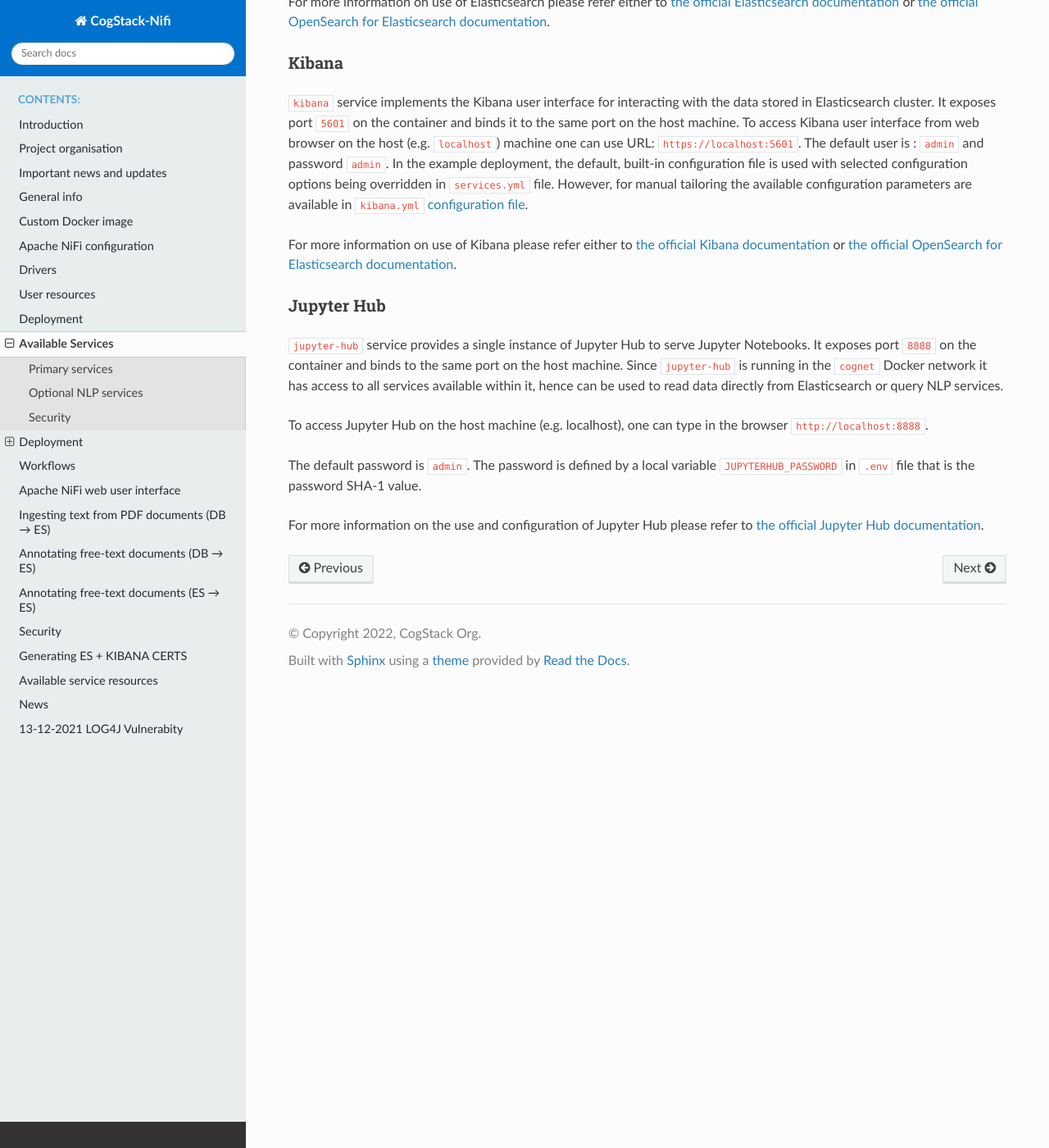
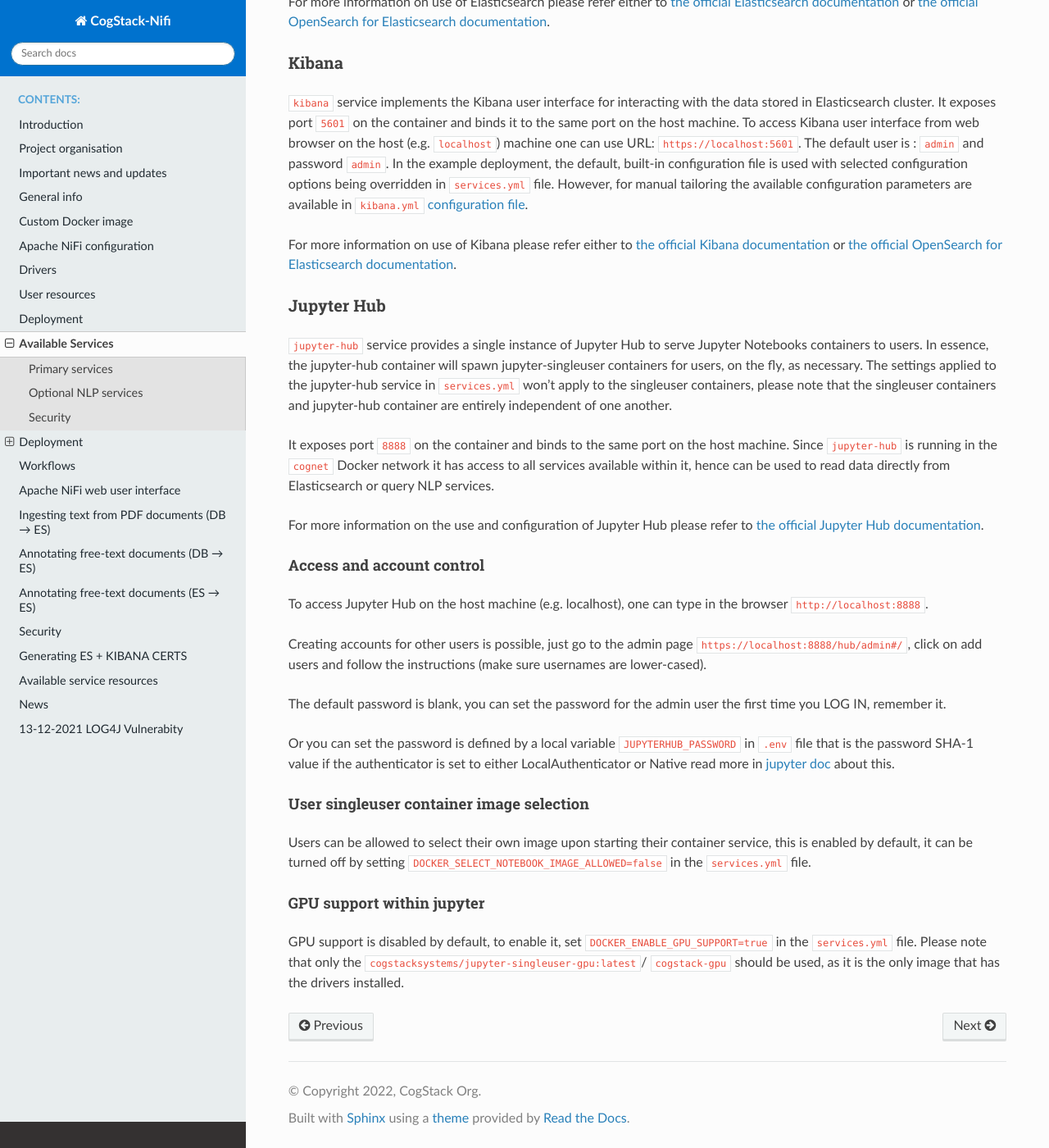
Before and after one commit to unicorn03080406/NiFi, a Sphinx documentation site: the page built from docs/deploy/services.md, in a window 1280 px wide and 1400 px high, scrolled down 6956 px. Shown: the whole window at 82% size. Built offline with Sphinx 7.4.7 and the Read the Docs theme 2.0.0, drawn with Linux system fonts in a browser that asks for light colours.

Commit message:
Updated services docs.

```diff
--- a/docs/deploy/services.md
+++ b/docs/deploy/services.md
@@ -261,13 +261,29 @@
 
 
 ### Jupyter Hub
-`jupyter-hub` service provides a single instance of Jupyter Hub to serve Jupyter Notebooks.
+
+`jupyter-hub` service provides a single instance of Jupyter Hub to serve Jupyter Notebooks containers to users. In essence, the jupyter-hub container will spawn jupyter-singleuser containers for users, on the fly, as necessary. The settings applied to the jupyter-hub service in `services.yml` won't apply to the singleuser containers, please note that the singleuser containers and jupyter-hub container are entirely independent of one another.
+
 It exposes port `8888` on the container and binds to the same port on the host machine.
 Since `jupyter-hub` is running in the `cognet` Docker network it has access to all services available within it, hence can be used to read data directly from Elasticsearch or query NLP services.
 
+For more information on the use and configuration of Jupyter Hub please refer to [the official Jupyter Hub documentation](https://jupyter.org/hub).
+
+#### Access and account control
 To access Jupyter Hub on the host machine (e.g. localhost), one can type in the browser `http://localhost:8888`.
 
-The default password is `admin`.
-The password is defined by a local variable `JUPYTERHUB_PASSWORD` in `.env` file that is the password SHA-1 value.
+Creating accounts for other users is possible, just go to the admin page `https://localhost:8888/hub/admin#/`, click on add users and follow the instructions (make sure usernames are lower-cased).
 
-For more information on the use and configuration of Jupyter Hub please refer to [the official Jupyter Hub documentation](https://jupyter.org/hub).
+The default password is blank, you can set the password for the admin user the first time you LOG IN, remember it.
+
+Or you can set the password is defined by a local variable `JUPYTERHUB_PASSWORD` in `.env` file that is the password SHA-1 value if the authenticator is set to either LocalAuthenticator or Native read more in [jupyter doc](https://jupyterhub.readthedocs.io/en/stable/api/auth.html?highlight#) about this.
+
+
+#### User singleuser container image selection
+
+Users can be allowed to select their own image upon starting their container service, this is enabled by default, it can be turned off by setting `DOCKER_SELECT_NOTEBOOK_IMAGE_ALLOWED=false` in the `services.yml` file.
+
+
+#### GPU support within jupyter
+
+GPU support is disabled by default, to enable it, set `DOCKER_ENABLE_GPU_SUPPORT=true` in the `services.yml` file. Please note that only the `cogstacksystems/jupyter-singleuser-gpu:latest`/ `cogstack-gpu` should be used, as it is the only image that has the drivers installed.
```
